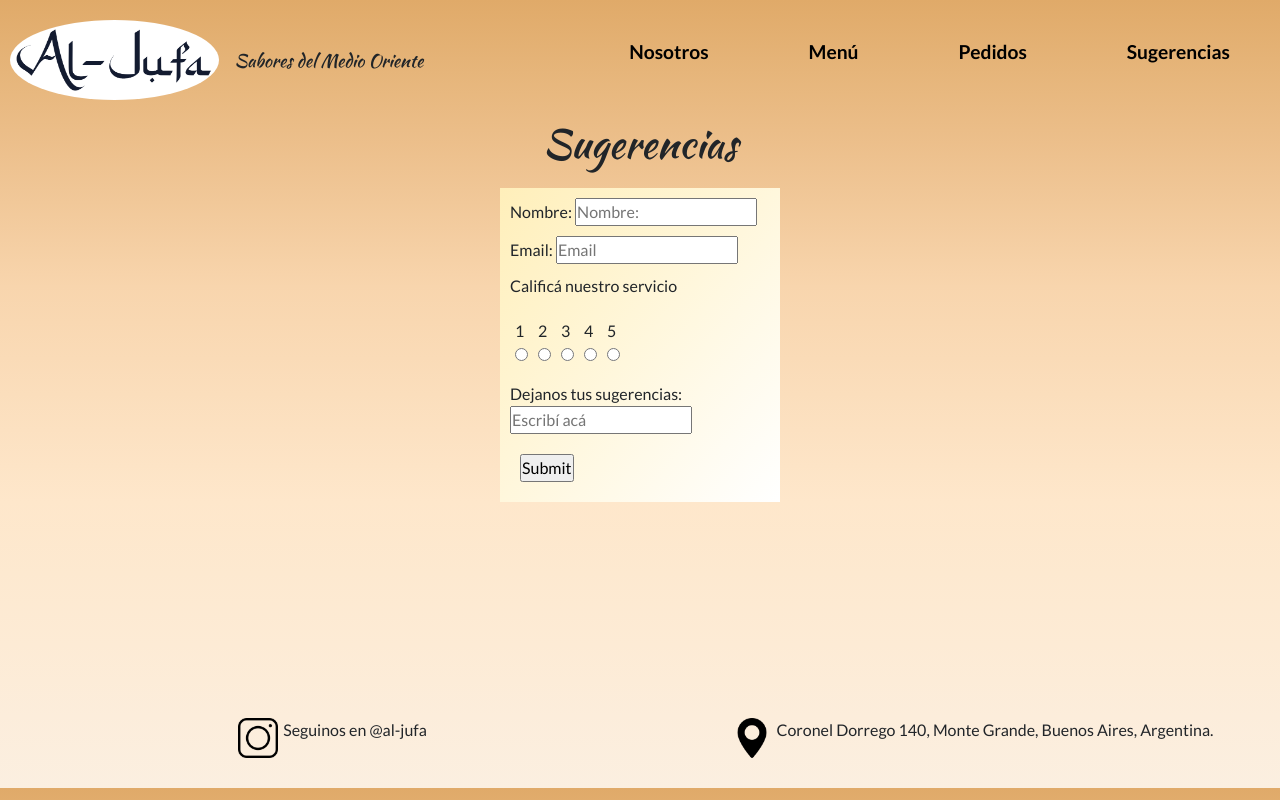
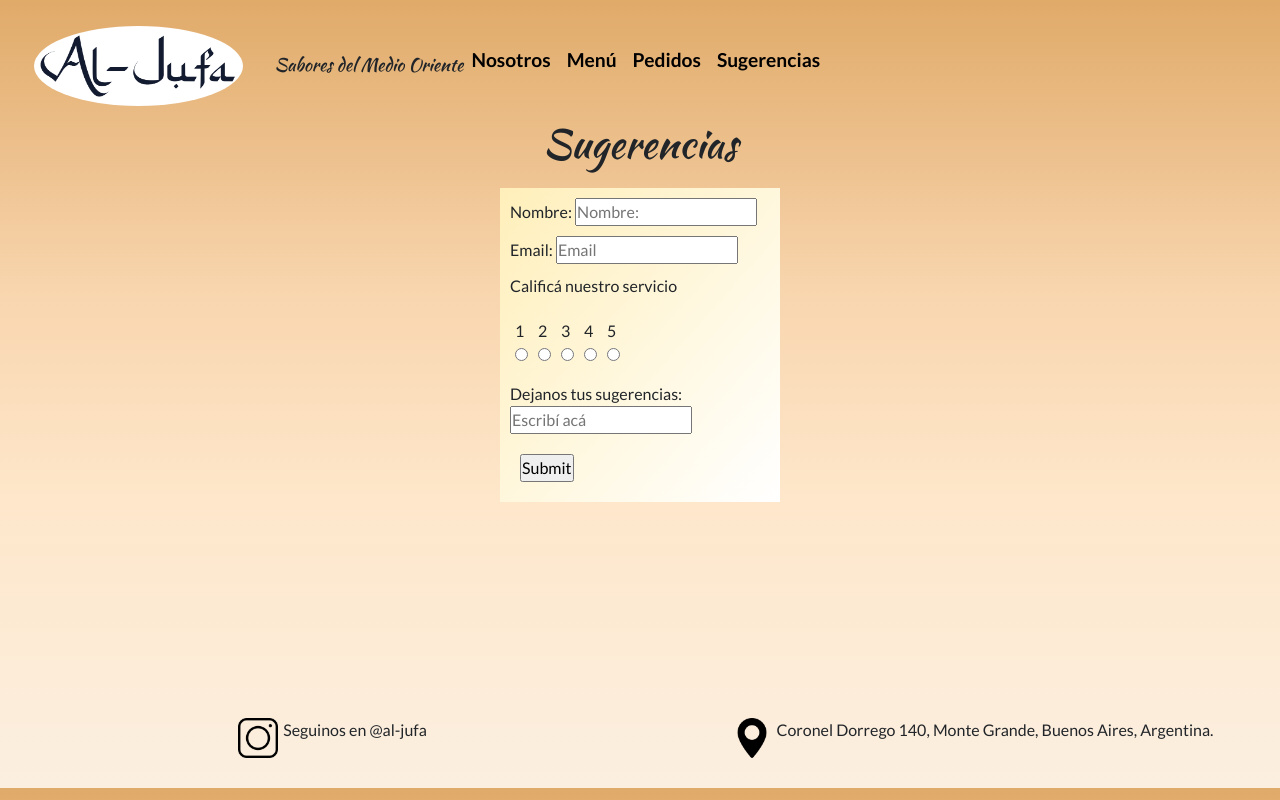
Before and after one commit to zscaballero/proyecto-al-jufa, a plain HTML site: page pages/sugerencias.html in a window 1280 px wide. Drawn offline with nearby package versions, Linux system fonts and the light colour scheme.

Commit message:
menu listo

```diff
--- a/css/style.css
+++ b/css/style.css
@@ -11,25 +11,6 @@ body{
 }
 /* header */
 
-header{
-    display: grid;
-    width: 100%;
-    grid-template-columns: 1fr 1fr;
-    grid-template-rows: 1fr;
-    grid-template-areas:
-    "logo navBar";
-    place-content: center center;
-}
-.logo{
-    grid-area: logo;
-    display: flex;
-    justify-content: flex-start;
-    align-items: center;
-}
-.navBar{
-    grid-area: navBar;
-    align-self: center;
-}
 header div a img{
     width: 100%;
     height: 80px;
@@ -41,29 +22,7 @@ header div p{
     font-size: large;
     margin:0px 0px 0px 25px;
 }
-.navBar1{
-    display: flex;
-    flex-direction: row;
-    justify-content: end;
-}
-.navBar1 li{
-    list-style: none;
-    font-weight: bold;
-    font-size: larger;
-    padding: 10px 50px;
-}
-.navBar1 li a{
-    text-decoration: none;
-}
-.navBar1 li a:link{
-    color: black;
-}
-.navBar1 li a:visited{
-    color: black
-}
-.navBar1 li a:hover{
-    color: firebrick;
-}
+
 
 .logoAnimado{
     position: relative;
@@ -110,6 +69,7 @@ header div p{
 .navBarItems a:hover{
     color: firebrick;
 }
+
 
 
 /* footer */
--- a/pages/sugerencias.html
+++ b/pages/sugerencias.html
@@ -13,18 +13,30 @@
 <link href="https://fonts.googleapis.com/css2?family=Kaushan+Script&family=Lato:wght@400;700&display=swap" rel="stylesheet">
 </head>
 <body class="contenedor">
-    <header class="header">
-        <div class="logo">
-            <a href="../index.html"><img class="logoAnimado" src="../assets/img/logo.png" alt=""></a>
+    <header class="container-fluid header">
+        <nav class="navbar navbar-expand-lg">
+            <div class="container-fluid">
+            <a class="navbar-brand" href="../index.html"><img class="logoAnimado d-inline-block align-text-top" src="../assets/img/logo.png" alt=""></a>
             <p>Sabores del Medio Oriente</p>
-        </div>
-        <nav class="navBar">
-            <ul class="navBar1">
-                <li><a href="./nosotros.html">Nosotros</a></li>
-                <li><a href="./menu.html">Menú</a></li>
-                <li><a href="./pedidos.html">Pedidos</a></li>
-                <li><a href="./sugerencias.html">Sugerencias</a></li>
-            </ul>
+            <button class="navbar-toggler" type="button" data-bs-toggle="collapse" data-bs-target="#navbarSupportedContent" aria-controls="navbarSupportedContent" aria-expanded="false" aria-label="Toggle navigation">
+                <span class="navbar-toggler-icon"></span>
+            </button>
+            <div class="collapse navbar-collapse" id="navbarSupportedContent">
+                <ul class="navbar-nav me-auto mb-2 mb-lg- navBar1">
+                    <li class="nav-item navBarItems">
+                    <a class="nav-link" href="../pages/nosotros.html">Nosotros</a>
+                    </li>
+                    <li class="nav-item navBarItems">
+                    <a class="nav-link" href="../pages/menu.html">Menú</a>
+                    </li>
+                    <li class="nav-item navBarItems">
+                    <a class="nav-link" href="../pages/pedidos.html">Pedidos</a>
+                </li>
+                <li class="nav-item navBarItems">
+                <a class="nav-link" href="../pages/sugerencias.html">Sugerencias</a>
+                </li>
+            </div>
+            </div>
         </nav>
     </header>
     <main class="main mainSugerencias"><h1>Sugerencias</h1>
```
Also changed, not shown: index.html (+1 -1 lines), pages/menu.html (+1 -1 lines), pages/nosotros.html (+1 -1 lines), pages/pedidos.html (+1 -1 lines).
